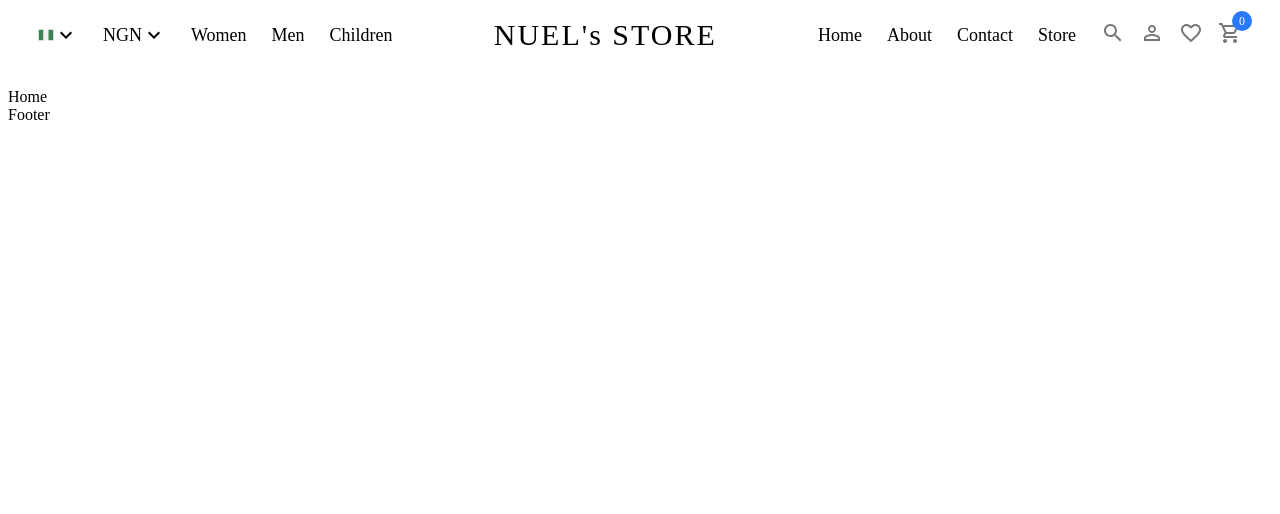
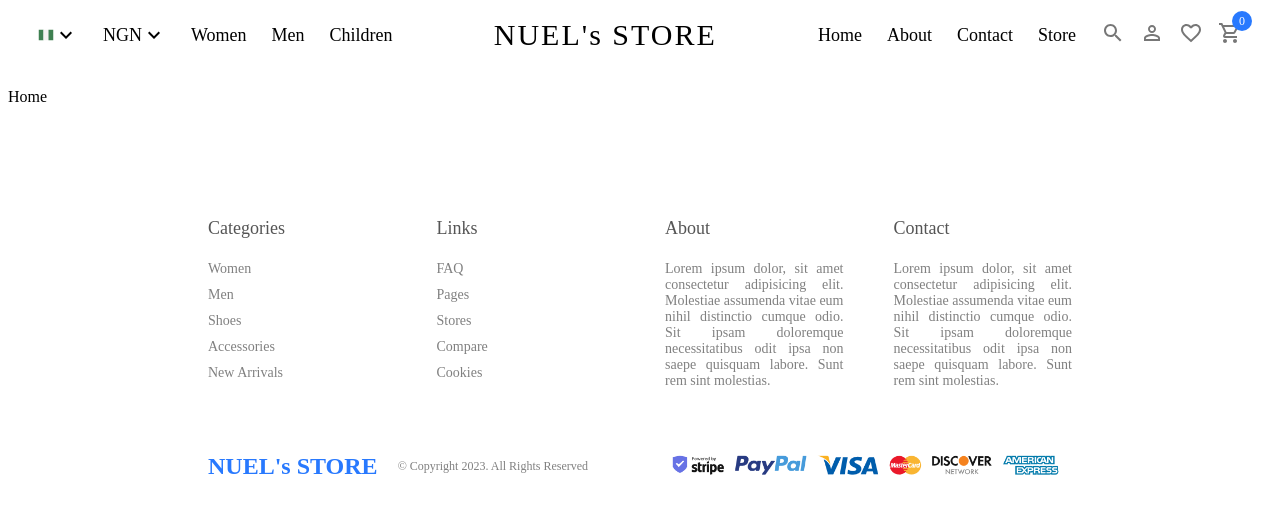
Before and after one commit to EgbuleNuel/react-full-ecommerce, a React (Vite) app in the folder client/: page / in a window 1280 px wide. Shown: the top 514 px of the page. Built offline with nearby package versions, Linux system fonts and the light colour scheme.

Commit message:
footer done

```diff
--- a/client/src/components/Footer/Footer.jsx
+++ b/client/src/components/Footer/Footer.jsx
@@ -1,9 +1,56 @@
-import React from 'react'
+import React from "react";
+import "./Footer.scss";
 
 const Footer = () => {
   return (
-    <div>Footer</div>
-  )
-}
+    <div className="footer">
+      <div className="top">
+        <div className="item">
+          <h1>Categories</h1>
+          <span>Women</span>
+          <span>Men</span>
+          <span>Shoes</span>
+          <span>Accessories</span>
+          <span>New Arrivals</span>
+        </div>
+        <div className="item">
+          <h1>Links</h1>
+          <span>FAQ</span>
+          <span>Pages</span>
+          <span>Stores</span>
+          <span>Compare</span>
+          <span>Cookies</span>
+        </div>
+        <div className="item">
+          <h1>About</h1>
+          <span>
+            Lorem ipsum dolor, sit amet consectetur adipisicing elit. Molestiae
+            assumenda vitae eum nihil distinctio cumque odio. Sit ipsam
+            doloremque necessitatibus odit ipsa non saepe quisquam labore. Sunt
+            rem sint molestias.
+          </span>
+        </div>
+        <div className="item">
+          <h1>Contact</h1>
+          <span>
+            Lorem ipsum dolor, sit amet consectetur adipisicing elit. Molestiae
+            assumenda vitae eum nihil distinctio cumque odio. Sit ipsam
+            doloremque necessitatibus odit ipsa non saepe quisquam labore. Sunt
+            rem sint molestias.
+          </span>
+        </div>
+      </div>
+      <div className="bottom">
+        <div className="left">
+          <span className="logo">NUEL's STORE</span>
+          <span className="copyright">© Copyright 2023. All Rights Reserved</span>
+        </div>
+        <div className="right">
+          <img src="/img/payment.png" alt="" />
+        </div>
+      </div>
+    </div>
+  );
+};
 
-export default Footer
+export default Footer;
--- /dev/null
+++ b/client/src/components/Footer/Footer.scss
@@ -0,0 +1,56 @@
+.footer {
+    margin: 100px 200px 20px 200px;
+
+    .top {
+      display: flex;
+      gap: 50px;
+
+      .item {
+        flex: 1;
+        display: flex;
+        flex-direction: column;
+        gap: 10px;
+        text-align: justify;
+        font-size: 14px;
+
+        h1{
+          font-size: 18px;
+          font-weight: 500;
+          color: #555;
+        }
+
+        span{
+          color: gray;
+        }
+      }
+    }
+
+    .bottom {
+      display: flex;
+      align-items: center;
+      justify-content: space-between;
+      margin-top: 50px;
+      .left {
+        display: flex;
+        align-items: center;
+
+        .logo{
+          color: #2879fe;
+          font-weight: bold;
+          font-size: 24px;
+        }
+
+        .copyright{
+          margin-left: 20px;
+          font-size: 12px;
+          color: gray;
+        }
+      }
+      .right {
+
+        img{
+          height: 50px;
+        }
+      }
+    }
+  }
```
Also changed, not shown: client/src/App.jsx (+1 -8 lines).
